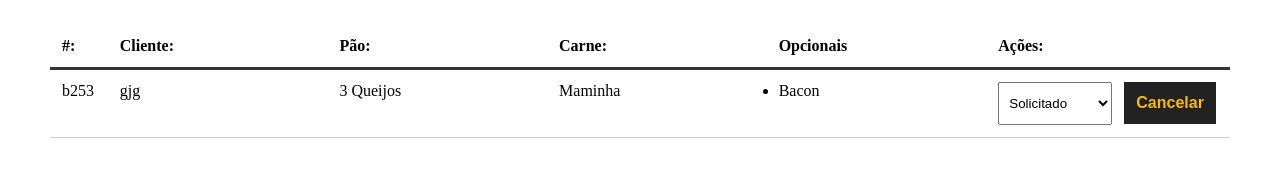
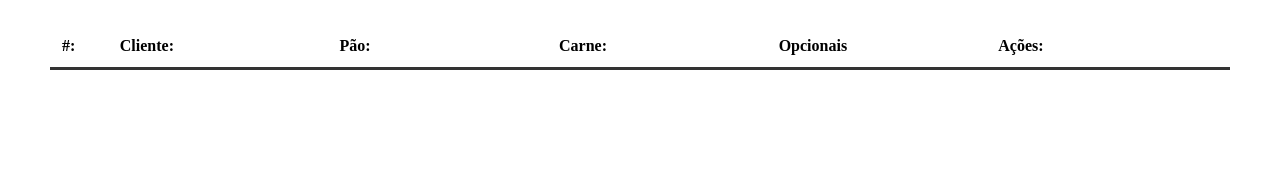
Before and after one commit to NathaLopesZerbo/Projeto-Burger, a Vue app: page /pedidos in a window 1280 px wide. Shown: the part 181-369 px from the top of the page. Built offline with nearby package versions, Linux system fonts and the light colour scheme; data requests are answered from the project's data file.

Commit message:
Inserindo algumas funcionalidades diretamente para o sistema

```diff
--- a/db/db.json
+++ b/db/db.json
@@ -77,16 +77,5 @@
       "tipo": "Finalizado"
     }
   ],
-  "burgers": [
-    {
-      "id": "b253",
-      "nome": "gjg",
-      "carne": "Maminha",
-      "pao": "3 Queijos",
-      "opcionais": [
-        "Bacon"
-      ],
-      "status": "Solicitado"
-    }
-  ]
+  "burgers": []
 }
--- a/src/components/Dashboard.vue
+++ b/src/components/Dashboard.vue
@@ -24,10 +24,10 @@
                     </ul>
                 </div>
                 <div>
-                    <select name="status" class="status">
+                    <select name="status" class="status" @change="updateBurger($event, burger.id)">
                         <option value="">Selecione</option>
                         <option v-for="s in status" :key="s.id"
-                        value="s.tipo" :selected="burger.status == s.tipo">
+                        :value="s.tipo" :selected="burger.status == s.tipo">
                         {{ s.tipo }}
                         </option>
                     </select>
@@ -72,6 +72,21 @@
                 const res = await req.json();
 
                 this.getPedidos();
+            },
+            async updateBurger(event, id){
+                const option = event.target.value;
+
+                const dataJson = JSON.stringify({status:option});
+
+                const req = await fetch(`http://localhost:3000/burgers/${id}`,{
+                    method: 'PATCH',
+                    headers: {"Content-Type": "application/json"},
+                    body: dataJson
+                });
+
+                const res = await req.json();
+
+                console.log(res)
             }
         },
         mounted(){
```
